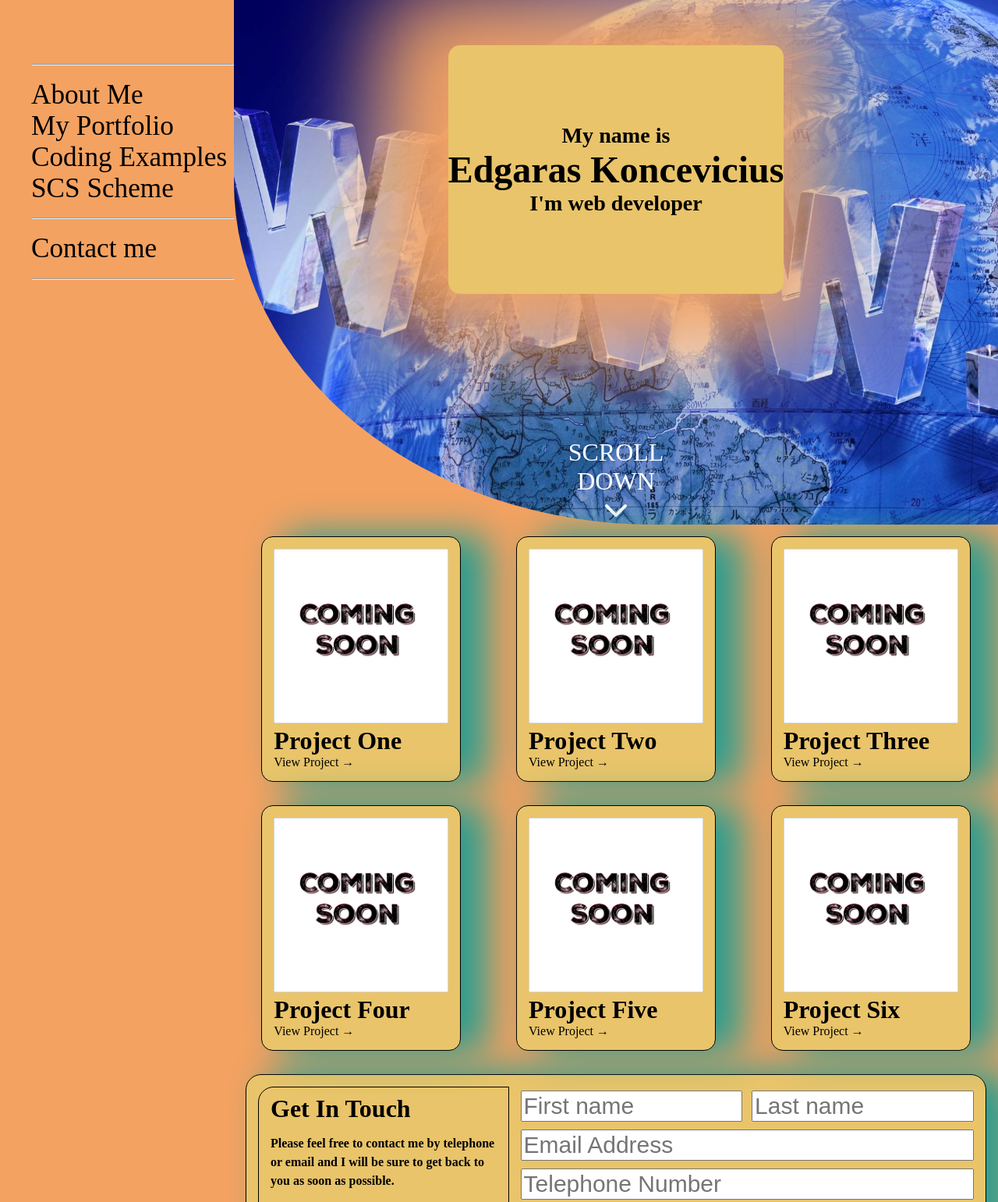
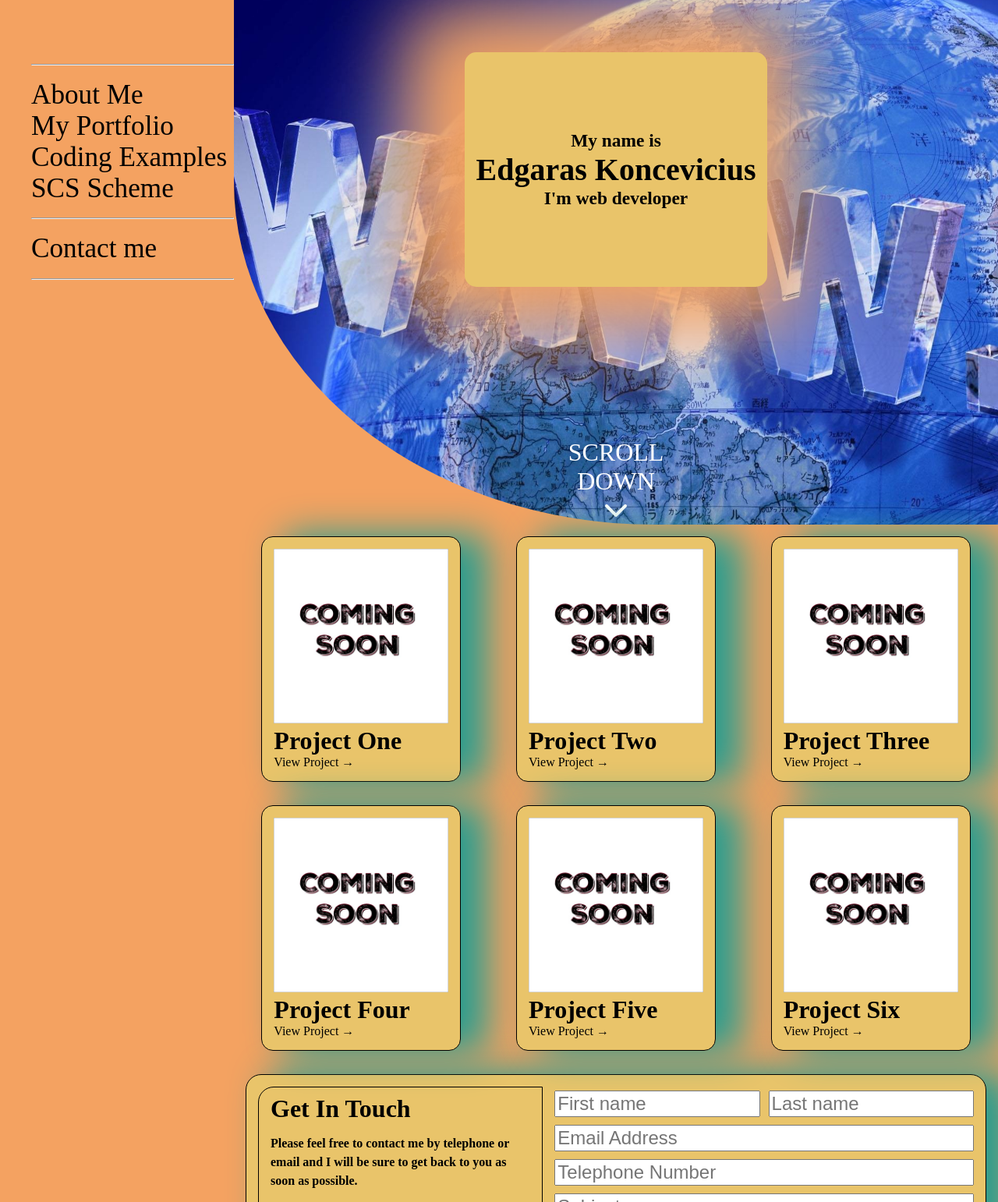
Before and after one commit to bildukas86/portfolioV2, a plain HTML site: page index.html in a window 1280 px wide. Shown: the part 127-1669 px from the top of the page at 78% size. Drawn offline with Linux system fonts and the light colour scheme.

Commit message:
link profile
link profile fixed/ added padding to my name....

```diff
--- a/scss/_banner.scss
+++ b/scss/_banner.scss
@@ -20,9 +20,9 @@
       background-color: $project-background-color;
 
       border-radius: 15px;
-      font-size: 24px;
+      font-size: 20px;
       color: black;
-      padding: 100px 0;
+      padding: 100px 15px;
       box-shadow: -1em 0 5em 3em $background-color;
     }
   }
--- a/scss/_contact.scss
+++ b/scss/_contact.scss
@@ -12,16 +12,16 @@
     width: 100%;
     // line-height: 50px;
     margin: 5px 0;
-    font-size: 30px;
+    font-size: 24px;
   }
 
   textarea{
     resize: vertical;
-    font-size: 30px;
+
   }
   .contact-form>.name-lastname>input{
     margin: 5px 0;
-    font-size: 30px;
+    font-size: 24px;
     width: 100%;
 
   }
```
Also changed, not shown: scheme.html (+1 -1 lines), css/style.css, 1 other file.
